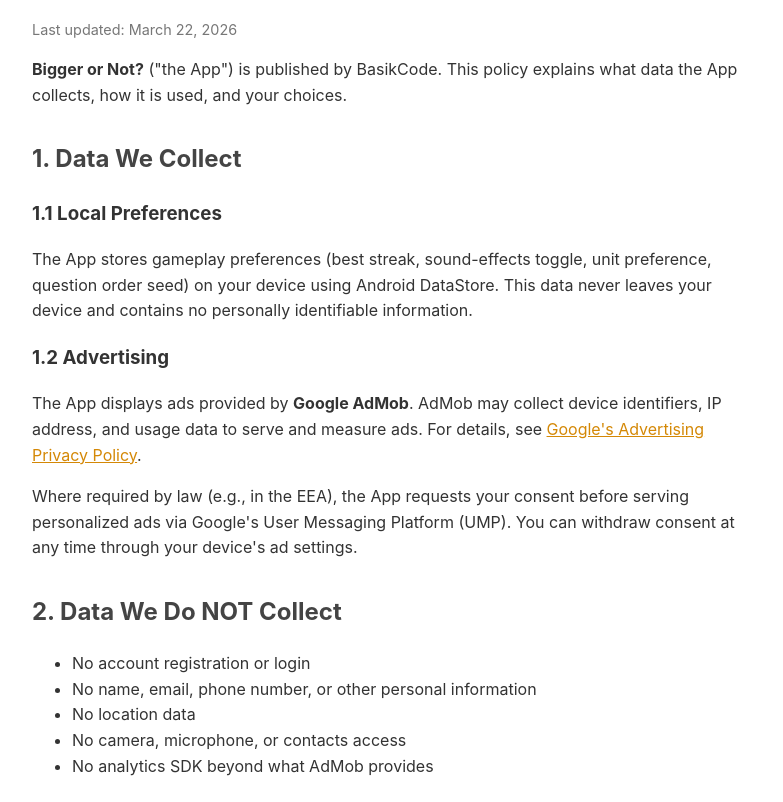
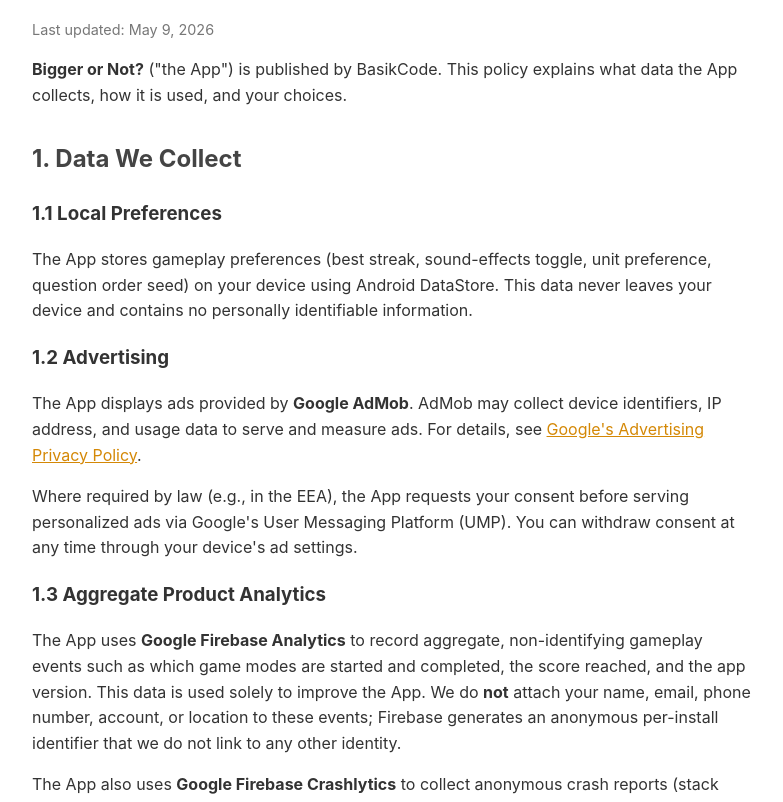
Before and after one commit to basikcode-dev/basikcode-dev.github.io, a plain HTML site: page bigger-or-not/privacy-policy.html in a window 1280 px wide. Shown: the part 110-912 px from the top of the page, without its empty margins (248-1031 px from the left). Drawn offline with Linux system fonts and the light colour scheme.

Commit message:
Update Bigger or Not privacy policy: disclose Firebase Analytics + Crashlytics
Mirrors the source in basikcode-dev/bigger-or-not (private) docs/privacy-policy.html.
Covers v1.2.8 SDK additions: aggregate gameplay metrics + consent-gated crash reports.

```diff
--- a/bigger-or-not/privacy-policy.html
+++ b/bigger-or-not/privacy-policy.html
@@ -14,7 +14,7 @@
 </head>
 <body>
 <h1>Privacy Policy</h1>
-<p class="updated">Last updated: March 22, 2026</p>
+<p class="updated">Last updated: May 9, 2026</p>
 
 <p><strong>Bigger or Not?</strong> ("the App") is published by BasikCode. This policy explains what data the App collects, how it is used, and your choices.</p>
 
@@ -27,13 +27,17 @@
 <p>The App displays ads provided by <strong>Google AdMob</strong>. AdMob may collect device identifiers, IP address, and usage data to serve and measure ads. For details, see <a href="https://policies.google.com/technologies/ads" rel="noopener">Google's Advertising Privacy Policy</a>.</p>
 <p>Where required by law (e.g., in the EEA), the App requests your consent before serving personalized ads via Google's User Messaging Platform (UMP). You can withdraw consent at any time through your device's ad settings.</p>
 
+<h3>1.3 Aggregate Product Analytics</h3>
+<p>The App uses <strong>Google Firebase Analytics</strong> to record aggregate, non-identifying gameplay events such as which game modes are started and completed, the score reached, and the app version. This data is used solely to improve the App. We do <strong>not</strong> attach your name, email, phone number, account, or location to these events; Firebase generates an anonymous per-install identifier that we do not link to any other identity.</p>
+<p>The App also uses <strong>Google Firebase Crashlytics</strong> to collect anonymous crash reports (stack traces, device model, OS version) so we can fix bugs faster. Crashlytics collection is enabled only after you complete the consent prompt.</p>
+
 <h2>2. Data We Do NOT Collect</h2>
 <ul>
   <li>No account registration or login</li>
   <li>No name, email, phone number, or other personal information</li>
   <li>No location data</li>
   <li>No camera, microphone, or contacts access</li>
-  <li>No analytics SDK beyond what AdMob provides</li>
+  <li>No cross-app or cross-device tracking identifiers</li>
 </ul>
 
 <h2>3. Third-Party Services</h2>
@@ -41,6 +45,8 @@
   <tr><th>Service</th><th>Purpose</th><th>Privacy Policy</th></tr>
   <tr><td>Google AdMob</td><td>Ad serving</td><td><a href="https://policies.google.com/privacy" rel="noopener">Link</a></td></tr>
   <tr><td>Google UMP</td><td>Consent management</td><td><a href="https://policies.google.com/privacy" rel="noopener">Link</a></td></tr>
+  <tr><td>Google Firebase Analytics</td><td>Aggregate gameplay metrics (no PII)</td><td><a href="https://firebase.google.com/support/privacy" rel="noopener">Link</a></td></tr>
+  <tr><td>Google Firebase Crashlytics</td><td>Anonymous crash reports</td><td><a href="https://firebase.google.com/support/privacy" rel="noopener">Link</a></td></tr>
 </table>
 
 <h2>4. Children's Privacy</h2>
```
